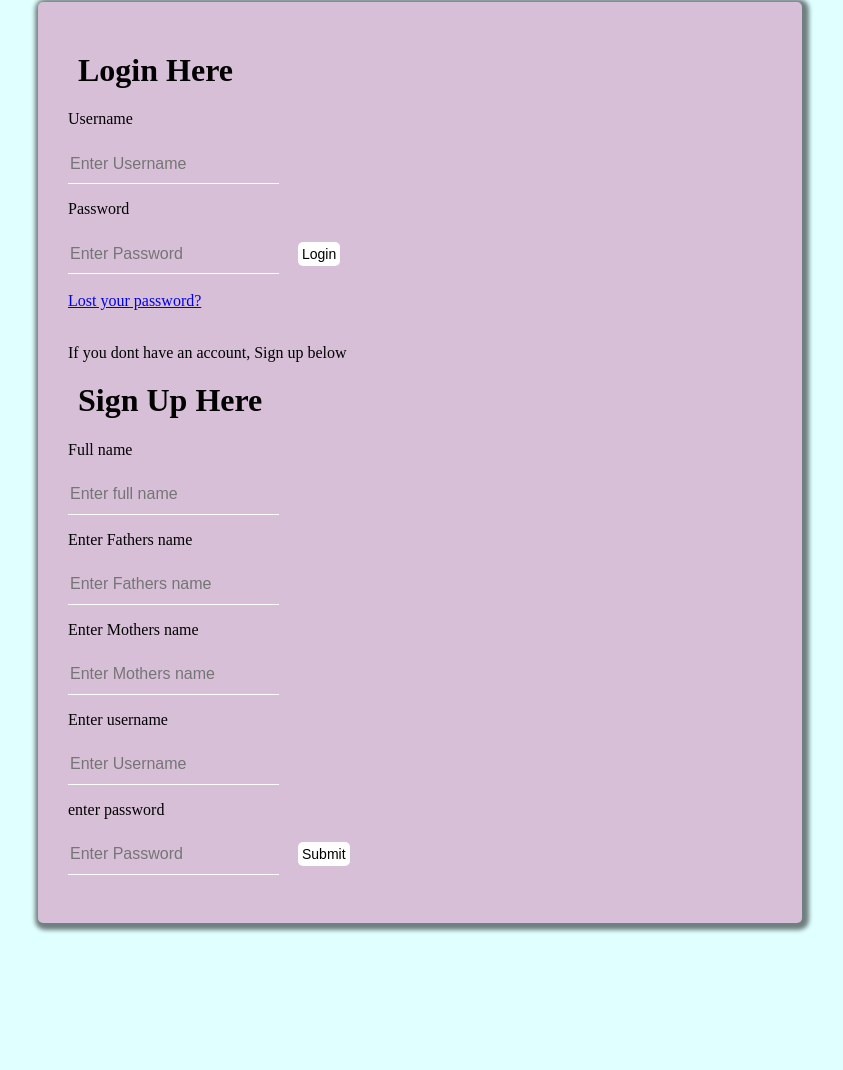
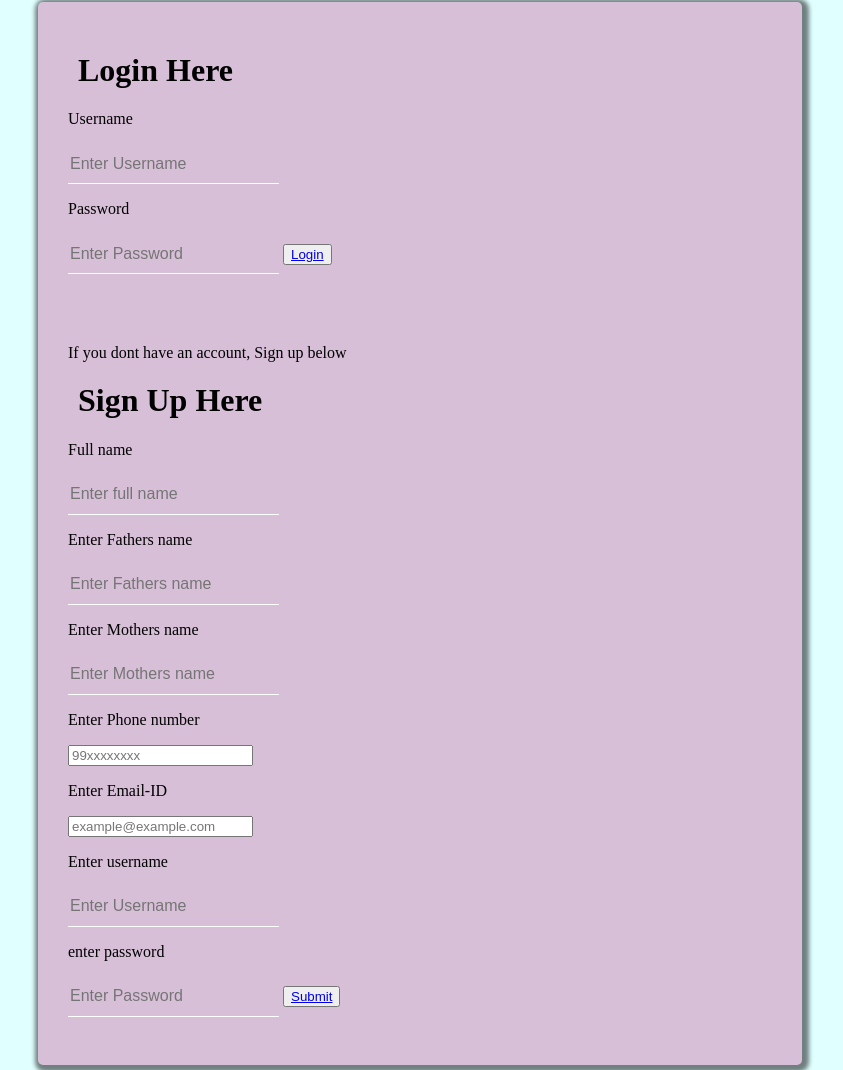
Before and after one commit to neeraj2k2/book-shopping-website, a plain HTML site: page projectsignin.html in a window 1280 px wide. Shown: the part 180-1250 px from the top of the page, without its empty margins (220-1063 px from the left). Drawn offline with Linux system fonts and the light colour scheme.

Commit message:
Update projectsignin.html

```diff
--- a/projectsignin.html
+++ b/projectsignin.html
@@ -11,8 +11,11 @@
             <input type="text" name="" placeholder="Enter Username">
             <p>Password</p>
             <input type="password" name="" placeholder="Enter Password">
-            <input type="submit" name="" value="Login"><br><br>
-            <a href="#">Lost your password?</a><br><br>
+            <button type="button" ><a href="index.html">Login</a></button>
+
+            <br><br>
+            <!-- <a href="#">Lost your password?</a> -->
+            <br><br>
             <p>If you dont have an account, Sign up below</p>
             <h1>Sign Up Here</h1>
             <p>Full name</p>
@@ -21,11 +24,16 @@
             <input type="text" name="" placeholder="Enter Fathers name">
             <p>Enter Mothers name</p>
             <input type="text" name="" placeholder="Enter Mothers name">
+            <p>Enter Phone number</p>
+            <input type="number" name="" placeholder="99xxxxxxxx" >
+            <p>Enter Email-ID</p>
+            <input type="email" name="" placeholder="example@example.com">
             <p>Enter username</p>
             <input type="text" name="" placeholder="Enter Username">
             <p>enter password</p>
             <input type="text" name="" placeholder="Enter Password">
-            <input type="submit" name="" value="Submit"><br><br>
+            <button type="button" placeholder="Submit"><a href="index.html">Submit</a></button>
+            <br><br>
 
 
     </div>
```
